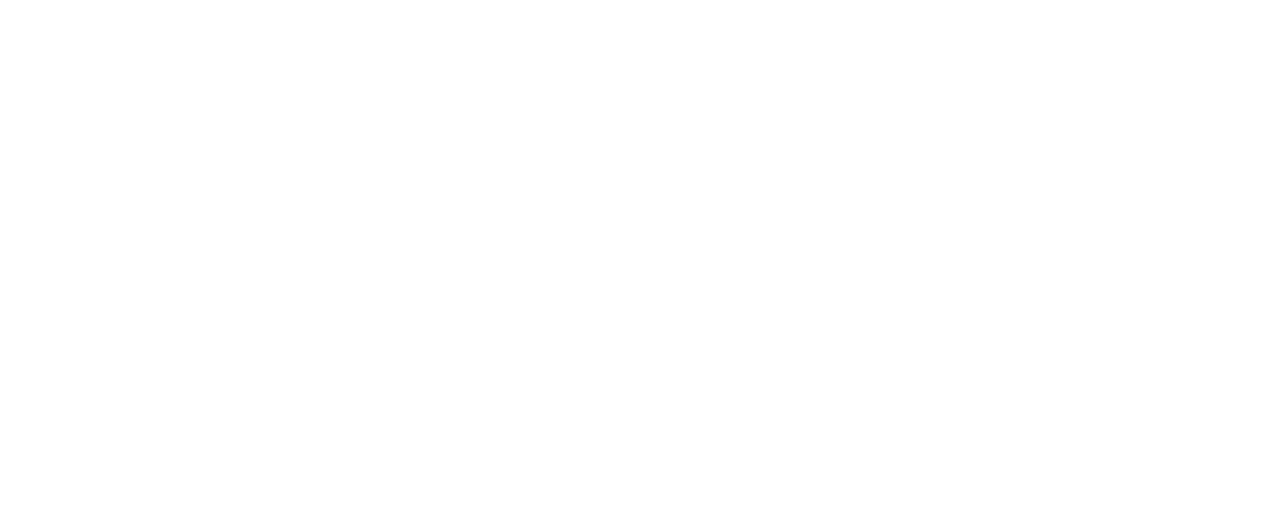
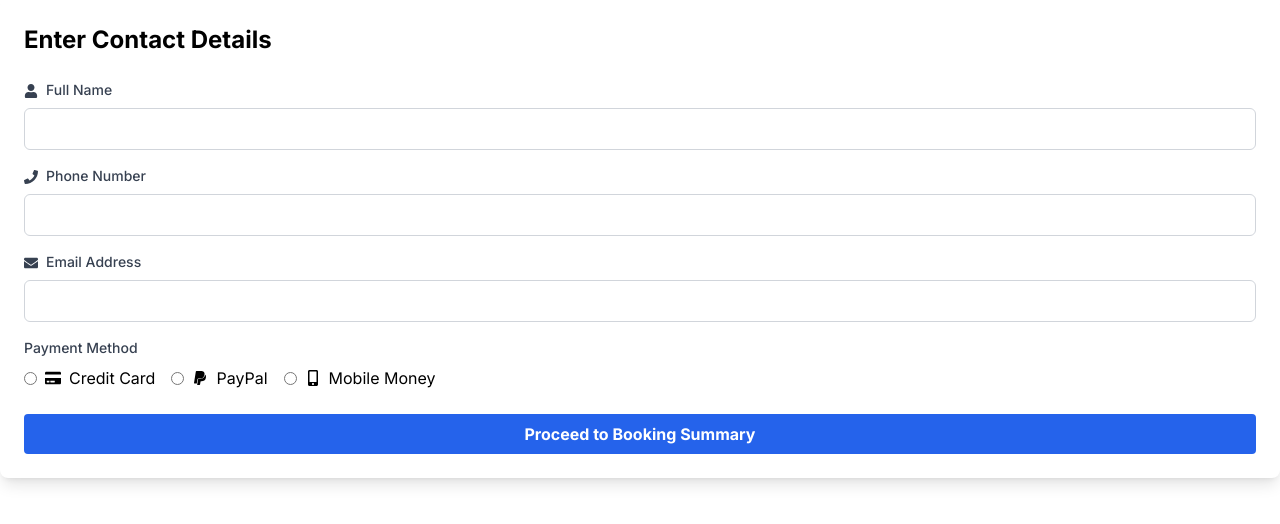
Before and after one commit to ETStraining/Ticket-Management-System, a React (Vite) app: page /contact-detail in a window 1280 px wide. Before the commit this address had no page. Shown: the top 524 px of the page. Built offline with nearby package versions, Linux system fonts and the light colour scheme.

Commit message:
ticket book

```diff
--- /dev/null
+++ b/src/components/ContactDetail.jsx
@@ -0,0 +1,132 @@
+import React, { useState } from 'react';
+import { FaUser, FaPhone, FaEnvelope, FaCreditCard, FaPaypal, FaMobileAlt } from 'react-icons/fa';
+
+const ContactDetail = ({ onSubmit }) => {
+  const [contactInfo, setContactInfo] = useState({
+    fullName: '',
+    phoneNumber: '',
+    email: '',
+    paymentMethod: '',
+  });
+
+  const handleInputChange = (e) => {
+    const { name, value } = e.target;
+    setContactInfo((prevState) => ({
+      ...prevState,
+      [name]: value,
+    }));
+  };
+
+  const handleSubmit = (e) => {
+    e.preventDefault();
+    onSubmit(contactInfo);
+  };
+
+  return (
+    <div className="bg-white p-6 rounded-lg shadow-lg">
+      <h2 className="text-2xl font-bold mb-6">Enter Contact Details</h2>
+      <form onSubmit={handleSubmit}>
+        <div className="mb-4">
+          <label htmlFor="fullName" className="block text-sm font-medium text-gray-700 mb-2">
+            <FaUser className="inline mr-2" />
+            Full Name
+          </label>
+          <input
+            type="text"
+            id="fullName"
+            name="fullName"
+            value={contactInfo.fullName}
+            onChange={handleInputChange}
+            required
+            className="w-full px-3 py-2 border border-gray-300 rounded-md focus:outline-none focus:ring-blue-500 focus:border-blue-500"
+          />
+        </div>
+
+        <div className="mb-4">
+          <label htmlFor="phoneNumber" className="block text-sm font-medium text-gray-700 mb-2">
+            <FaPhone className="inline mr-2" />
+            Phone Number
+          </label>
+          <input
+            type="tel"
+            id="phoneNumber"
+            name="phoneNumber"
+            value={contactInfo.phoneNumber}
+            onChange={handleInputChange}
+            required
+            className="w-full px-3 py-2 border border-gray-300 rounded-md focus:outline-none focus:ring-blue-500 focus:border-blue-500"
+          />
+        </div>
+
+        <div className="mb-4">
+          <label htmlFor="email" className="block text-sm font-medium text-gray-700 mb-2">
+            <FaEnvelope className="inline mr-2" />
+            Email Address
+          </label>
+          <input
+            type="email"
+            id="email"
+            name="email"
+            value={contactInfo.email}
+            onChange={handleInputChange}
+            required
+            className="w-full px-3 py-2 border border-gray-300 rounded-md focus:outline-none focus:ring-blue-500 focus:border-blue-500"
+          />
+        </div>
+
+        <div className="mb-6">
+          <label className="block text-sm font-medium text-gray-700 mb-2">
+            Payment Method
+          </label>
+          <div className="flex space-x-4">
+            <label className="flex items-center">
+              <input
+                type="radio"
+                name="paymentMethod"
+                value="creditCard"
+                checked={contactInfo.paymentMethod === 'creditCard'}
+                onChange={handleInputChange}
+                className="mr-2"
+              />
+              <FaCreditCard className="mr-2" />
+              Credit Card
+            </label>
+            <label className="flex items-center">
+              <input
+                type="radio"
+                name="paymentMethod"
+                value="paypal"
+                checked={contactInfo.paymentMethod === 'paypal'}
+                onChange={handleInputChange}
+                className="mr-2"
+              />
+              <FaPaypal className="mr-2" />
+              PayPal
+            </label>
+            <label className="flex items-center">
+              <input
+                type="radio"
+                name="paymentMethod"
+                value="mobileMoney"
+                checked={contactInfo.paymentMethod === 'mobileMoney'}
+                onChange={handleInputChange}
+                className="mr-2"
+              />
+              <FaMobileAlt className="mr-2" />
+              Mobile Money
+            </label>
+          </div>
+        </div>
+
+        <button
+          type="submit"
+          className="w-full bg-blue-600 text-white font-bold py-2 px-4 rounded hover:bg-blue-700 transition duration-300"
+        >
+          Proceed to Booking Summary
+        </button>
+      </form>
+    </div>
+  );
+};
+
+export default ContactDetail;
--- a/src/components/Hero.jsx
+++ b/src/components/Hero.jsx
@@ -19,8 +19,8 @@ function Hero() {
         </p>
         <div className="flex justify-center sm:justify-start md: mt-10 items-center">
           <Link
-            to="/"
-            className="bg-indigo-700 hover:bg-indigo-900 text-white font-bold py-2 px-4 rounded mr-4"
+            to="/new-ticket"
+            className="bg-indigo-500 hover:bg-indigo-700 text-white font-bold py-2 px-4 rounded mr-4"
           >
             Book Your Ticket Now
           </Link>
--- a/src/components/Login.jsx
+++ b/src/components/Login.jsx
@@ -17,7 +17,7 @@ function Login() {
   };
 
   return (
-    <div className="h-screen w-screen flex items-center justify-center bg-gradient-to-r from-indigo-500 via-purple-500 to-pink-500">
+    <div className="h-screen w-screen flex items-center justify-center bg-gray-300 --bg-gradient-to-r from-indigo-500 via-purple-500 to-pink-500">
       <div className="bg-white rounded-lg shadow-lg p-8 max-w-md w-full">
         <h1 className="text-2xl font-bold text-center mb-6">Login to Your Account</h1>
         {error && <p className="text-red-500 text-center mb-4">{error}</p>}
--- a/src/components/NewTicket.jsx
+++ b/src/components/NewTicket.jsx
@@ -2,17 +2,36 @@ import React, { useState } from 'react';
 import { MapContainer, TileLayer, Marker, Popup } from 'react-leaflet';
 import 'leaflet/dist/leaflet.css';
 import Cars from '../img/car.jpg';
-import Logo from '../img/logo.png'
+import Logo from '../img/logo.png';
 import { FaPhone, FaEnvelope } from 'react-icons/fa';
 import Vehicle from './Vehicle';
+import ContactDetail from './ContactDetail';
 
 const NewTicket = () => {
   const [currentStep, setCurrentStep] = useState(1);
+  const [rideDetails, setRideDetails] = useState({});
+  const [selectedVehicle, setSelectedVehicle] = useState(null);
+  const [contactInfo, setContactInfo] = useState(null);
 
-  const handleSubmit = (e) => {
+  const handleRideDetailsSubmit = (e) => {
     e.preventDefault();
+    const formData = new FormData(e.target);
+    const rideData = Object.fromEntries(formData);
+    setRideDetails(rideData);
     setCurrentStep(2);
   };
+
+  const handleVehicleSelect = (vehicleData) => {
+    setSelectedVehicle(vehicleData);
+    setCurrentStep(3);
+  };
+
+  const handleContactSubmit = (info) => {
+    setContactInfo(info);
+    setCurrentStep(4);
+    console.log('Booking Summary:', { rideDetails, selectedVehicle, contactInfo: info });
+  };
+
   return (
     <div className="bg-gray-100 min-h-screen px-20">
       <header className="bg-blue-600 text-white p-4 flex justify-between items-center absolute left-0 top-0 w-screen px-20">
@@ -60,46 +79,47 @@ const NewTicket = () => {
           <div className="flex-1 h-px bg-gray-300"></div>
           <div className="flex items-center space-x-4">
             <div className={`w-10 h-10 flex items-center justify-center ${currentStep >= 2 ? 'bg-blue-600' : 'bg-gray-400'} text-white rounded-full`}>2</div>
-            <p className="font-semibold text-gray-700">Choose a vehicle</p>
+            <p className="font-semibold text-gray-700">Choose a Vehicle</p>
           </div>
           <div className="flex-1 h-px bg-gray-300"></div>
           <div className="flex items-center space-x-4">
-            <div className="w-10 h-10 flex items-center justify-center bg-gray-400 text-white rounded-full">3</div>
+            <div className={`w-10 h-10 flex items-center justify-center ${currentStep >= 3 ? 'bg-blue-600' : 'bg-gray-400'} text-white rounded-full`}>3</div>
             <p className="font-semibold text-gray-700">Enter Contact Details</p>
           </div>
           <div className="flex-1 h-px bg-gray-300"></div>
           <div className="flex items-center space-x-4">
-            <div className="w-10 h-10 flex items-center justify-center bg-gray-400 text-white rounded-full">4</div>
+            <div className={`w-10 h-10 flex items-center justify-center ${currentStep >= 4 ? 'bg-blue-600' : 'bg-gray-400'} text-white rounded-full`}>4</div>
             <p className="font-semibold text-gray-700">Booking Summary</p>
           </div>
         </div>
 
         <section>
-        {currentStep === 1 && (<form onSubmit={handleSubmit}>
+          {currentStep === 1 && (
+            <form onSubmit={handleRideDetailsSubmit}>
               <div className="grid grid-cols-2 gap-4">
                 <div className="col-span-1">
                   <h3 className="text-xl font-semibold">Ride Details</h3>
                   <div className="mt-4">
                     <label className="block font-semibold">Pickup Date</label>
-                <input type="date" className="border p-2 mt-1 w-full" />
+                    <input type="date" name="pickupDate" className="border p-2 mt-1 w-full" required />
                     <label className="block font-semibold mt-4">Pickup Time</label>
-                <input type="time" className="border p-2 mt-1 w-full" />
+                    <input type="time" name="pickupTime" className="border p-2 mt-1 w-full" required />
                     <label className="block font-semibold mt-4">Pickup Location</label>
-                <select className="border p-2 mt-1 w-full">
+                    <select name="pickupLocation" className="border p-2 mt-1 w-full" required>
                       <option>Kigali</option>
                       <option>Rubavu</option>
                       <option>Musanze</option>
                     </select>
 
                     <label className="block font-semibold mt-4">Drop-off Location</label>
-                <select className="border p-2 mt-1 w-full">
+                    <select name="dropoffLocation" className="border p-2 mt-1 w-full" required>
                       <option>Kigali</option>
                       <option>Rubavu</option>
                       <option>Musanze</option>
                     </select>
 
                     <label className="block font-semibold mt-4">Transfer Type</label>
-                <select className="border p-2 mt-1 w-full">
+                    <select name="transferType" className="border p-2 mt-1 w-full" required>
                       <option>One way</option>
                       <option>Round trip</option>
                     </select>
@@ -108,7 +128,6 @@ const NewTicket = () => {
                       Continue to Vehicle Selection
                     </button>
                   </div>
-
                 </div>
 
                 <div className="col-span-1">
@@ -124,8 +143,37 @@ const NewTicket = () => {
                   </MapContainer>
                 </div>
               </div>
-          </form>)}
-          {currentStep === 2 && <Vehicle />}
+            </form>
+          )}
+
+          {currentStep === 2 && (
+            <Vehicle onVehicleSelect={handleVehicleSelect} />
+          )}
+
+          {currentStep === 3 && (
+            <ContactDetail onSubmit={handleContactSubmit} />
+          )}
+
+          {currentStep === 4 && (
+            <div className="bg-white p-6 rounded-lg shadow-lg">
+              <h2 className="text-2xl font-bold mb-6">Booking Summary</h2>
+              <p><strong>Pickup Date:</strong> {rideDetails.pickupDate}</p>
+              <p><strong>Pickup Time:</strong> {rideDetails.pickupTime}</p>
+              <p><strong>Pickup Location:</strong> {rideDetails.pickupLocation}</p>
+              <p><strong>Drop-off Location:</strong> {rideDetails.dropoffLocation}</p>
+              <p><strong>Transfer Type:</strong> {rideDetails.transferType}</p>
+              <p><strong>Vehicle:</strong> {selectedVehicle?.name}</p>
+              <p><strong>Pickup Time:</strong> {selectedVehicle?.selectedTime}</p>
+              <p><strong>Full Name:</strong> {contactInfo.fullName}</p>
+              <p><strong>Phone Number:</strong> {contactInfo.phoneNumber}</p>
+              <p><strong>Email:</strong> {contactInfo.email}</p>
+              <p className="mb-2"><strong>Payment Method:</strong> {contactInfo.paymentMethod}</p>
+
+              <button className="mt-6 bg-green-600 text-white font-bold py-2 px-4 rounded hover:bg-green-700 transition duration-300">
+                Confirm Booking
+              </button>
+            </div>
+          )}
         </section>
       </main>
     </div>
--- a/src/components/Register.jsx
+++ b/src/components/Register.jsx
@@ -25,7 +25,7 @@ function Register() {
   };
 
   return (
-    <div className="fixed top-0 left-0  overflow-y-auto h-screen w-screen flex items-center justify-center bg-gradient-to-r from-indigo-500 via-purple-500 to-pink-500">
+    <div className="fixed top-0 left-0  overflow-y-auto h-screen w-screen flex items-center justify-center bg-gray-300 --bg-gradient-to-r from-indigo-500 via-purple-500 to-pink-500">
       <div className="bg-white  rounded-lg shadow-lg p-5 max-w-md w-full flex flex-col justify-between">
         <h1 className="text-2xl font-bold text-center mb-6">Create Your Account</h1>
         {error && <p className="text-red-500 text-center mb-4">{error}</p>}
--- a/src/components/Vehicle.jsx
+++ b/src/components/Vehicle.jsx
@@ -1,103 +1,43 @@
 import React, { useState } from 'react';
-import { FaCar, FaClock, FaUsers, FaSuitcase } from 'react-icons/fa';
 
-const vehicles = [
-  {
-    id: 1,
-    name: 'Standard Sedan',
-    image: 'https://via.placeholder.com/300x200?text=Standard+Sedan',
-    capacity: 4,
-    luggage: 2,
-    pricePerKm: 500,
-  },
-  {
-    id: 2,
-    name: 'Luxury SUV',
-    image: 'https://via.placeholder.com/300x200?text=Luxury+SUV',
-    capacity: 6,
-    luggage: 4,
-    pricePerKm: 800,
-  },
-  {
-    id: 3,
-    name: 'Minivan',
-    image: 'https://via.placeholder.com/300x200?text=Minivan',
-    capacity: 8,
-    luggage: 6,
-    pricePerKm: 700,
-  },
-];
+const Vehicle = ({ onVehicleSelect }) => {
+  const [selectedVehicle, setSelectedVehicle] = useState(null);
+  const [selectedTime, setSelectedTime] = useState('');
 
-const generateTimeSlots = () => {
-  const slots = [];
-  for (let hour = 0; hour < 24; hour++) {
-    for (let minute = 0; minute < 60; minute += 30) {
-      const time = `${hour.toString().padStart(2, '0')}:${minute.toString().padStart(2, '0')}`;
-      slots.push(time);
-    }
-  }
-  return slots;
-};
+  const handleVehicleChange = (e) => {
+    setSelectedVehicle(e.target.value);
+  };
 
-const Vehicle = () => {
-  const [selectedTime, setSelectedTime] = useState('');
-  const timeSlots = generateTimeSlots();
+  const handleTimeChange = (e) => {
+    setSelectedTime(e.target.value);
+  };
+
+  const handleSubmit = (e) => {
+    e.preventDefault();
+    onVehicleSelect({ name: selectedVehicle, selectedTime });
+  };
 
   return (
     <div className="bg-white p-6 rounded-lg shadow-lg">
-      <h2 className="text-2xl font-bold mb-6">Choose Your Vehicle</h2>
-
-      <div className="mb-6">
-        <label htmlFor="time-select" className="block text-sm font-medium text-gray-700 mb-2">
-          Select Pickup Time
-        </label>
-        <select
-          id="time-select"
-          value={selectedTime}
-          onChange={(e) => setSelectedTime(e.target.value)}
-          className="mt-1 block w-full pl-3 pr-10 py-2 text-base border-gray-300 focus:outline-none focus:ring-blue-500 focus:border-blue-500 sm:text-sm rounded-md"
-        >
-          <option value="">Choose a time</option>
-          {timeSlots.map((time) => (
-            <option key={time} value={time}>
-              {time}
-            </option>
-          ))}
-        </select>
-      </div>
-
-      <div className="grid grid-cols-1 md:grid-cols-2 lg:grid-cols-3 gap-6">
-        {vehicles.map((vehicle) => (
-          <div key={vehicle.id} className="border rounded-lg overflow-hidden hover:shadow-xl transition duration-300">
-            <img src={vehicle.image} alt={vehicle.name} className="w-full h-48 object-cover" />
-            <div className="p-4">
-              <h3 className="text-xl font-semibold mb-2">{vehicle.name}</h3>
-              <div className="flex items-center mb-2">
-                <FaClock className="text-gray-500 mr-2" />
-                <p>Selected time: {selectedTime || 'Not selected'}</p>
-              </div>
-              <div className="flex items-center mb-2">
-                <FaUsers className="text-gray-500 mr-2" />
-                <p>Capacity: {vehicle.capacity} passengers</p>
-              </div>
-              <div className="flex items-center mb-2">
-                <FaSuitcase className="text-gray-500 mr-2" />
-                <p>Luggage: {vehicle.luggage} pieces</p>
-              </div>
-              <div className="flex items-center mb-4">
-                <FaCar className="text-gray-500 mr-2" />
-                <p>Price: {vehicle.pricePerKm} RWF/km</p>
-              </div>
-              <button
-                className="w-full bg-blue-600 text-white font-bold py-2 px-4 rounded hover:bg-blue-700 transition duration-300"
-                disabled={!selectedTime}
-              >
-                Select Vehicle
-              </button>
-            </div>
-          </div>
-        ))}
-      </div>
+      <h2 className="text-2xl font-bold mb-4">Choose a Vehicle</h2>
+      <form onSubmit={handleSubmit}>
+        <div className="mt-4">
+          <label className="block font-semibold">Vehicle</label>
+          <select value={selectedVehicle} onChange={handleVehicleChange} className="border p-2 mt-1 w-full" required>
+            <option value="" disabled>Select a vehicle</option>
+            <option value="Sedan">Sedan</option>
+            <option value="SUV">SUV</option>
+            <option value="Van">Van</option>
+          </select>
+        </div>
+        <div className="mt-4">
+          <label className="block font-semibold">Select Pickup Time</label>
+          <input type="time" value={selectedTime} onChange={handleTimeChange} className="border p-2 mt-1 w-full" required />
+        </div>
+        <button type="submit" className="mt-6 bg-blue-600 text-white font-bold py-2 px-4 rounded hover:bg-blue-700 transition duration-300">
+          Continue to Contact Details
+        </button>
+      </form>
     </div>
   );
 };
--- a/src/main.jsx
+++ b/src/main.jsx
@@ -7,7 +7,7 @@ import Login from './components/Login.jsx'
 import Register from './components/Register.jsx'
 import Dashboard from './components/Dashboard.jsx'
 import NewTicket from './components/NewTicket.jsx'
-import Vehicle from './components/Vehicle.jsx'
+import ContactDetail from './components/ContactDetail.jsx'
 
 ReactDOM.createRoot(document.getElementById('root')).render(
   <React.StrictMode>
@@ -19,7 +19,7 @@ ReactDOM.createRoot(document.getElementById('root')).render(
       <Route path='/register' element={<Register/>}/>
       <Route path='/dashboard' element={<Dashboard/>}/>
       <Route path='/new-ticket' element={<NewTicket/>} />
-      <Route path='/choose-vehicle' element={<Vehicle/>} />
+      <Route path='/contact-detail' element={<ContactDetail/>} />
     </Routes>
    </Router>
   </React.StrictMode>,
```
Lines whose indentation alone changed are shown as unchanged.
